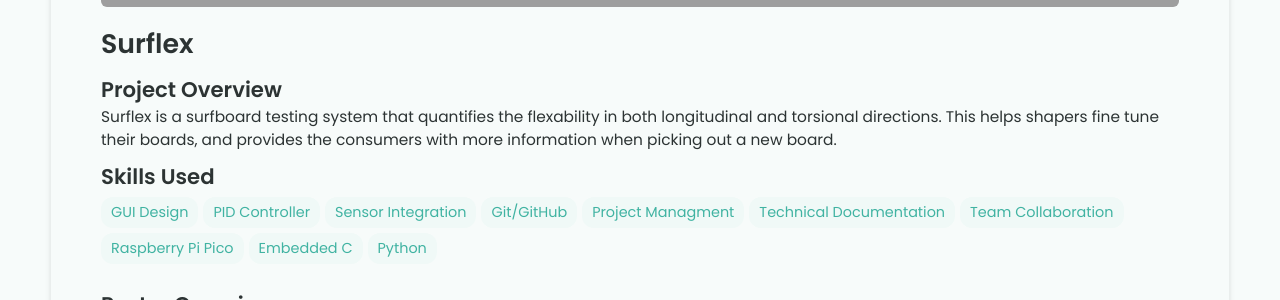
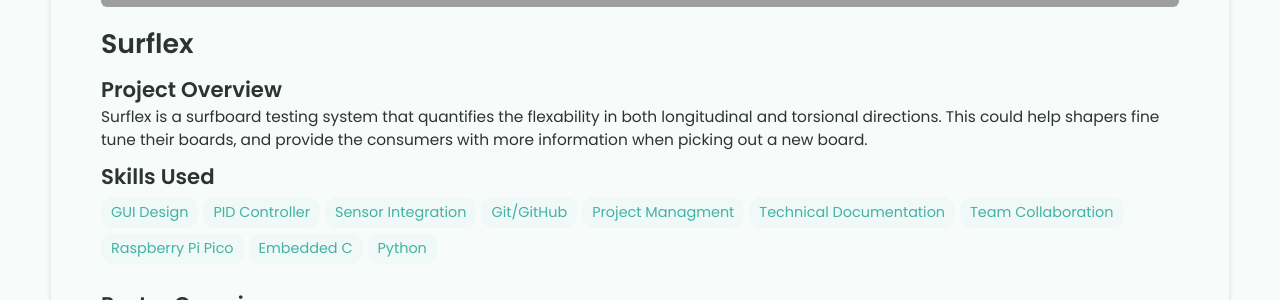
Before and after one commit to jakehobson8/jakehobson8.github.io, a Jekyll site: the page built from _projects/Capstone/index.md, in a window 1280 px wide, cut to the strip 483-783 px from the top of the page. Built offline with Jekyll 4.4.1, drawn with Linux system fonts in a browser that asks for light colours; part of the change alters nothing that is shown.

```diff
--- a/_config.yml
+++ b/_config.yml
@@ -26,14 +26,14 @@ profile_image: ./assets/images/profile-image/avatar.jpeg
 
 # Link your resume
 # You can place your resume in assets/resume/{resume.pdf or add external link such as pdf saved in google drive
-resume-url:  ./assets/resume/Resume.pdf
+resume-url:  /assets/resume/Resume.pdf
 
 
 # Set up external links - this will show up as small icons next to your name.
 
 external-links:    # input only your own url slug. The icons with missing entries will not appear.
   linkedin: jake-hobson-b3b627370    # https://www.linkedin.com/in/{your url slug}
-  github:    # https://github.com/{your url slug}
+  github:  jakehobson8  # https://github.com/{your url slug}
   stackoverflow:      # https://stackoverflow.com/users/{your url slug}
   medium:            # https://medium.com/@{your url slug}
   x-twitter:   # https://x.com/{your url slug}
--- a/_projects/Capstone/index.md
+++ b/_projects/Capstone/index.md
@@ -1,7 +1,7 @@
 ---
 layout: post
 title: Surflex
-description: Surflex is a surfboard testing system that quantifies the flexability in both longitudinal and torsional directions. This helps shapers fine tune their boards, and provides the consumers with more information when picking out a new board.
+description: Surflex is a surfboard testing system that quantifies the flexability in both longitudinal and torsional directions. This could help shapers fine tune their boards, and provide the consumers with more information when picking out a new board.
 skills:
   - GUI Design
   - PID Controller
```
